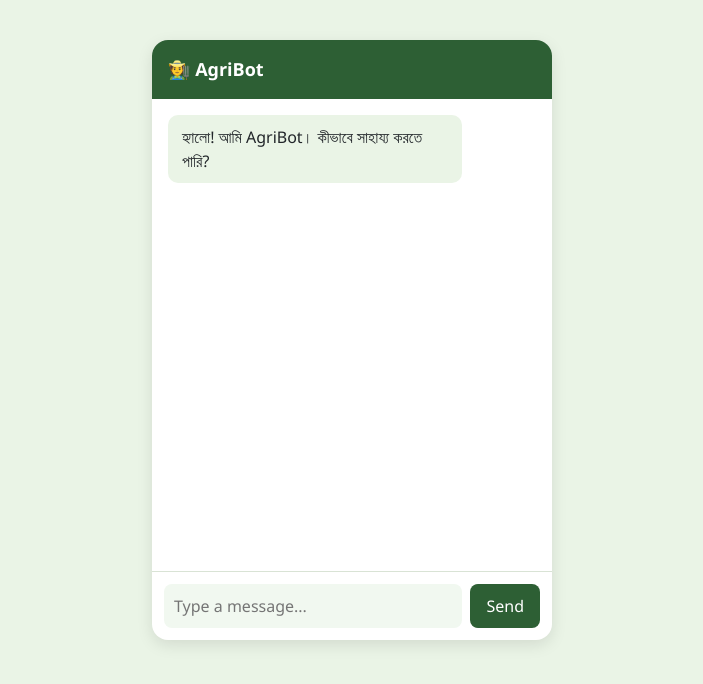
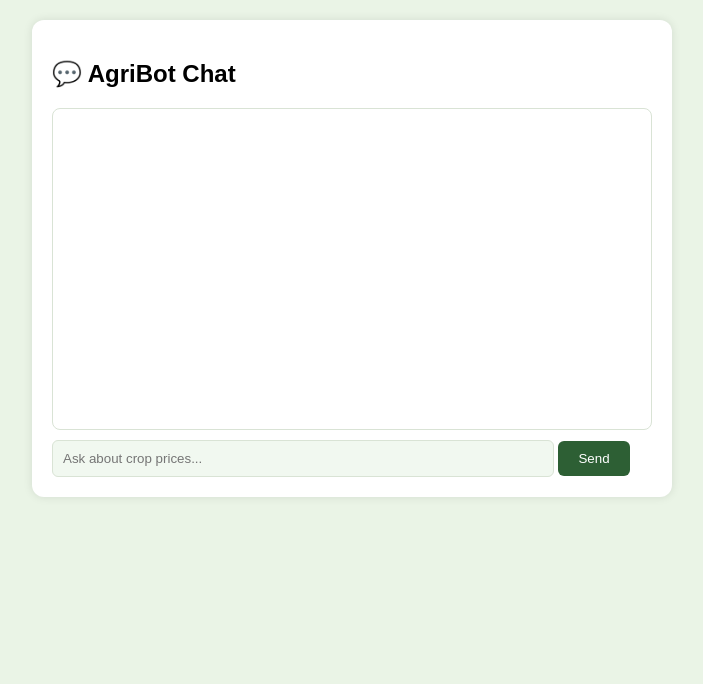
Before and after one commit to subah888/deshikrishi, a Flask app: page /chat in a window 1280 px wide. Shown: the top 684 px of the page, without its empty margins (288-991 px from the left). Run offline with Flask 3, Linux system fonts and the light colour scheme.

Commit message:
Update chat.html

```diff
--- a/templates/chat.html
+++ b/templates/chat.html
@@ -2,87 +2,105 @@
 <html lang="en">
 <head>
     <meta charset="UTF-8">
-    <title>AgriBot – DeshiKrishi</title>
-    <meta name="viewport" content="width=device-width, initial-scale=1.0">
-    <!-- Bootstrap -->
-    <link href="https://cdn.jsdelivr.net/npm/bootstrap@5.3.0/dist/css/bootstrap.min.css" rel="stylesheet">
+    <title>AgriBot Chat</title>
     <style>
         body {
-            background-color: #eaf4e6;
-            font-family: 'Segoe UI', sans-serif;
+            font-family: Arial, sans-serif;
+            background-color: #EAF4E6;
+            margin: 0;
+            padding: 20px;
         }
-        .chat-container {
-            max-width: 400px;
-            margin: 40px auto;
+
+        #chat-container {
+            max-width: 600px;
+            margin: auto;
             background-color: white;
-            border-radius: 16px;
-            box-shadow: 0 5px 16px rgba(0, 0, 0, 0.1);
-            display: flex;
-            flex-direction: column;
-            height: 600px;
-            overflow: hidden;
+            padding: 20px;
+            border-radius: 12px;
+            box-shadow: 0 0 10px rgba(0,0,0,0.1);
         }
-        .chat-header {
-            background-color: #2D5F34;
-            color: white;
-            padding: 16px;
-            font-size: 18px;
-            font-weight: 600;
+
+        #chat-box {
+            height: 300px;
+            overflow-y: scroll;
+            border: 1px solid #D9E3D5;
+            padding: 10px;
+            margin-bottom: 10px;
+            border-radius: 8px;
         }
-        .chat-body {
-            flex: 1;
-            padding: 16px;
-            overflow-y: auto;
+
+        .user-msg {
+            text-align: right;
+            margin: 5px;
+            color: #2D5F34;
         }
-        .chat-message {
-            margin-bottom: 10px;
-            padding: 10px 14px;
-            border-radius: 10px;
-            max-width: 80%;
+
+        .bot-msg {
+            text-align: left;
+            margin: 5px;
+            color: #407C48;
         }
-        .bot {
-            background-color: #eaf4e6;
-            align-self: flex-start;
+
+        #userInput {
+            width: 80%;
+            padding: 10px;
+            border: 1px solid #D9E3D5;
+            border-radius: 6px;
+            background-color: #F1F8F0;
         }
-        .user {
-            background-color: #2D5F34;
-            color: white;
-            align-self: flex-end;
-        }
-        .chat-input {
-            display: flex;
-            padding: 12px;
-            border-top: 1px solid #d9e3d5;
-        }
-        .chat-input input {
-            flex: 1;
-            border: none;
-            border-radius: 8px;
-            padding: 10px;
-            background: #f1f8f0;
-        }
-        .chat-input button {
+
+        #sendBtn {
+            padding: 10px 20px;
             background-color: #2D5F34;
             color: white;
             border: none;
-            margin-left: 8px;
-            padding: 10px 16px;
-            border-radius: 8px;
+            border-radius: 6px;
+            cursor: pointer;
+        }
+
+        #sendBtn:hover {
+            background-color: #407C48;
         }
     </style>
 </head>
 <body>
+    <div id="chat-container">
+        <h2>💬 AgriBot Chat</h2>
+        <div id="chat-box"></div>
+        <input type="text" id="userInput" placeholder="Ask about crop prices..." />
+        <button id="sendBtn" onclick="sendMessage()">Send</button>
+    </div>
 
-<div class="chat-container">
-    <div class="chat-header">🧑‍🌾 AgriBot</div>
-    <div class="chat-body" id="chat-box">
-        <div class="chat-message bot">হ্যালো! আমি AgriBot। কীভাবে সাহায্য করতে পারি?</div>
-    </div>
-    <form class="chat-input" action="/chat" method="POST">
-        <input type="text" name="message" placeholder="Type a message..." required>
-        <button type="submit">Send</button>
-    </form>
-</div>
+    <script>
+        async function sendMessage() {
+            const inputField = document.getElementById("userInput");
+            const message = inputField.value.trim();
+            const chatBox = document.getElementById("chat-box");
 
+            if (message === "") return;
+
+            // Add user message to chat box
+            chatBox.innerHTML += `<div class="user-msg"><strong>You:</strong> ${message}</div>`;
+            chatBox.scrollTop = chatBox.scrollHeight;
+            inputField.value = "";
+
+            // Send to backend
+            try {
+                const response = await fetch("/api/chat", {
+                    method: "POST",
+                    headers: { "Content-Type": "application/json" },
+                    body: JSON.stringify({ message: message })
+                });
+
+                const data = await response.json();
+
+                // Add bot reply
+                chatBox.innerHTML += `<div class="bot-msg"><strong>AgriBot:</strong> ${data.response}</div>`;
+                chatBox.scrollTop = chatBox.scrollHeight;
+            } catch (error) {
+                chatBox.innerHTML += `<div class="bot-msg"><strong>AgriBot:</strong> Error connecting to server.</div>`;
+            }
+        }
+    </script>
 </body>
 </html>
```
